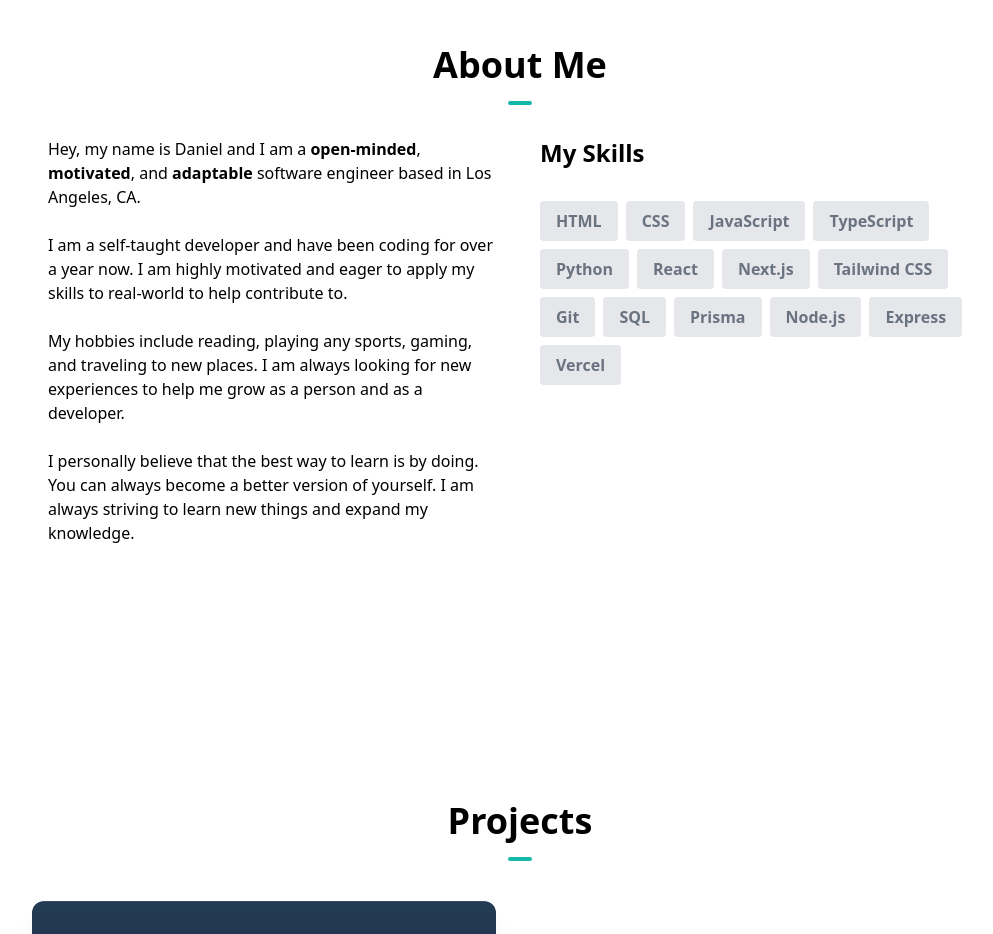
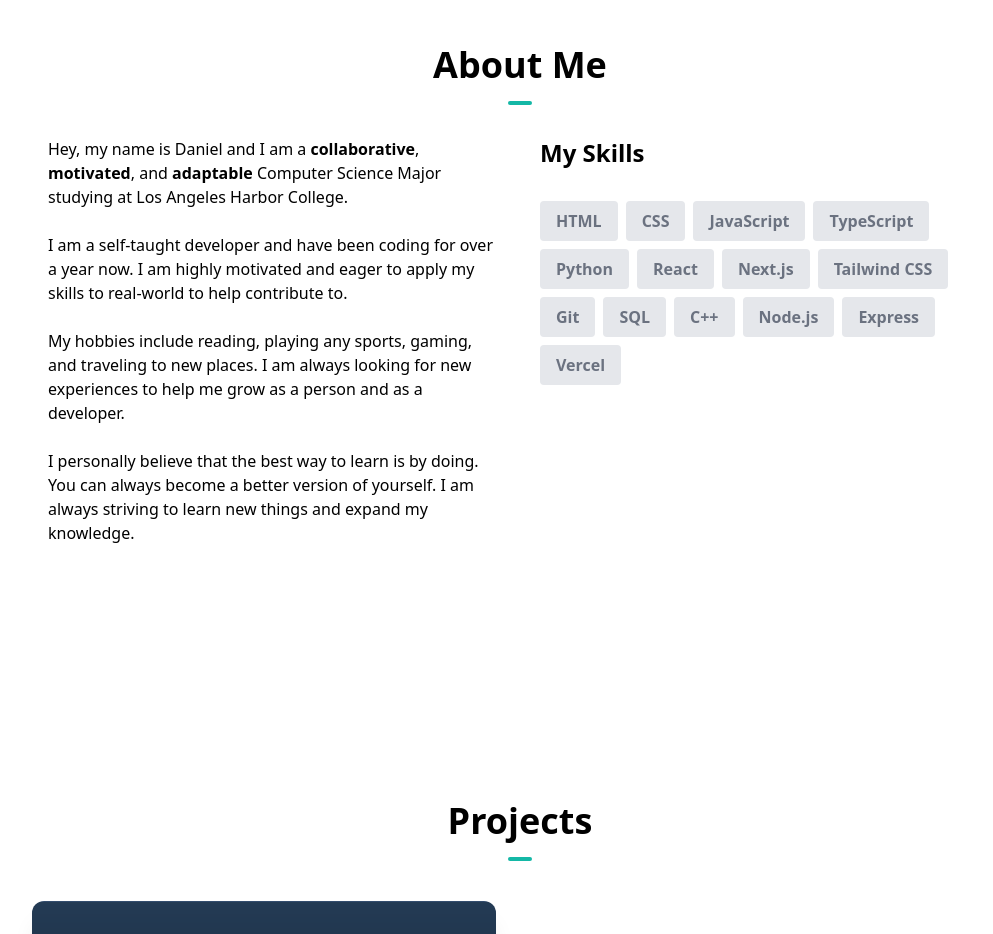
Before and after one commit to aguilerad916/portfolio-website, a Next.js app: page / in a window 1280 px wide. Shown: the part 820-1754 px from the top of the page, without its empty margins (120-1113 px from the left). Built offline with nearby package versions, Linux system fonts and the light colour scheme.

Commit message:
Update AboutSection.tsx

```diff
--- a/components/AboutSection.tsx
+++ b/components/AboutSection.tsx
@@ -12,7 +12,7 @@ const skills = [
   { skill: "Tailwind CSS" },
   { skill: "Git" },
   { skill: "SQL" },
-  { skill: "Prisma" },
+  { skill: "C++" },
   { skill: "Node.js" },
   { skill: "Express" },
   { skill: "Vercel" },
@@ -31,10 +31,9 @@ const AboutSection = () => {
           <div className="md:w-1/2 ">
             <p>
               Hey, my name is Daniel and I am a
-              <span className="font-bold">{" open-minded"}</span>,
-              <span className="font-bold">{" motivated"}</span>, and
-              <span className="font-bold">{" adaptable"}</span> software
-              engineer based in Los Angeles, CA.
+              <span className="font-bold"> collaborative</span>,
+              <span className="font-bold"> motivated</span>, and
+              <span className="font-bold"> adaptable</span> Computer Science Major studying at Los Angeles Harbor College.
             </p>
             <br />
             <p>
```
